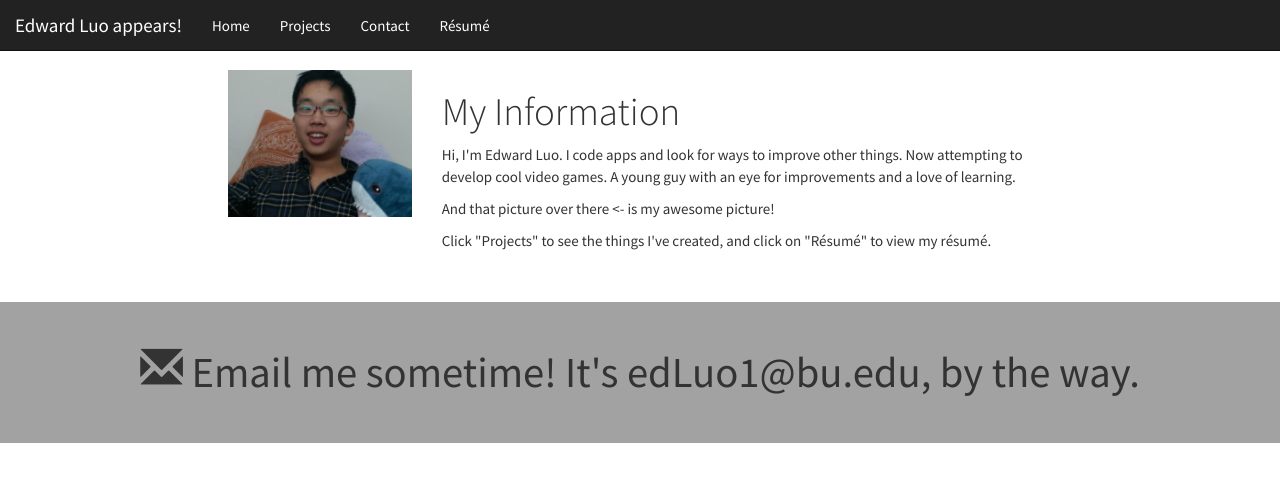
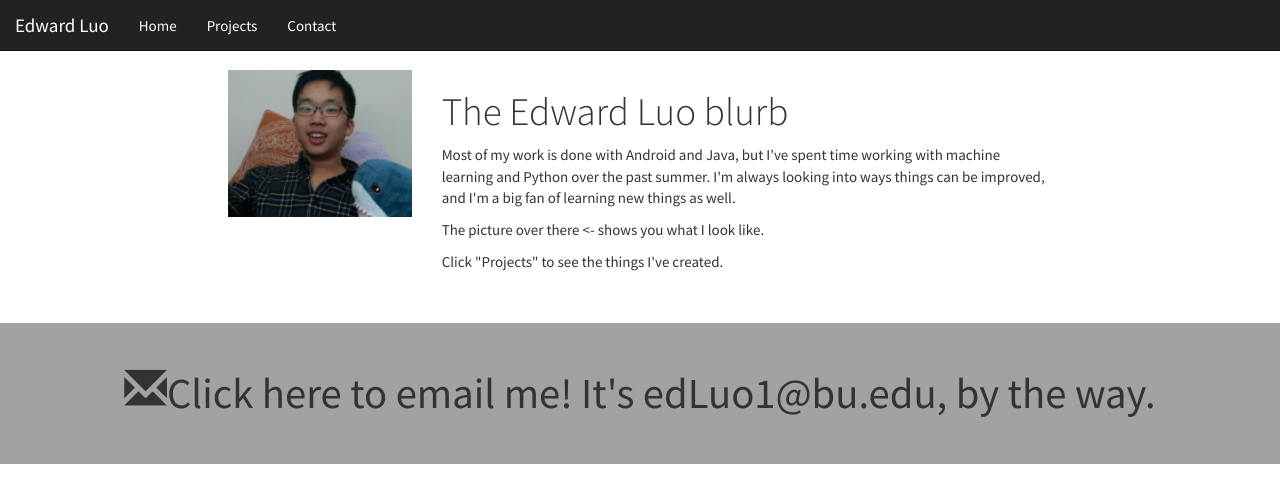
Before and after one commit to edluo1/edluo1.github.io, a plain HTML site: page index.html in a window 1280 px wide. Drawn offline with nearby package versions, Linux system fonts and the light colour scheme.

Commit message:
Updated some text on the site

```diff
--- a/index.html
+++ b/index.html
@@ -10,7 +10,7 @@
     <nav class="navbar navbar-default navbar-fixed-top">
         <div class="container-fluid">
             <div class="navbar-header">
-                <a href="index.html" class="navbar-brand">Edward Luo appears!</a>
+                <a href="index.html" class="navbar-brand">Edward Luo</a>
                 <button type="button" class="navbar-toggle collapsed dropdown" data-toggle="collapse" data-target="#my-navigation">
                     <span class="sr-only">Navigation toggle</span>
                     <span class="icon-bar"></span>
@@ -26,7 +26,6 @@
                     <li><a href="#" class="active">Home</a></li>
                     <li><a href="projects.html">Projects</a></li>
                     <li><a href="#contact-us">Contact</a></li>
-                    <li><a href="ResumeEdwardLuo.pdf">Résumé</a></li>
                 </ul>
             </div>
         </div>
@@ -34,27 +33,26 @@
     <div class="container-fluid">
         <div class="row about-me">
             <div class="col-md-2 col-md-offset-2">
-                <img src="Images/self-pic2.jpg" class="img-responsive"/>
+                <img src="Images/self-pic2.jpg" class="img-responsive" alt="Edward Luo's picture"/>
             </div>
             <div class="col-md-6">
-                <h1>My Information</h1>
+                <h1>The Edward Luo blurb</h1>
                 <p>
-                    Hi, I'm Edward Luo. I code apps and look for ways to improve other things. Now attempting to develop
-                    cool video games. A young guy with an eye for improvements and a love of learning.
+                   Most of my work is done with Android and Java, but I've spent time working with machine learning and Python over the past summer. I'm always looking into ways things can be improved, and I'm a big fan of learning new things as well.
                 </p>
                 <p>
-                    And that picture over there <span id="arrow">&lt;-</span> is my awesome picture!
+                    The picture over there <span id="arrow">&lt;-</span> shows you what I look like.
                 </p>
                 <p>
-                    Click "Projects" to see the things I've created, and click on "Résumé" to view my résumé.
+                    Click "Projects" to see the things I've created.
                 </p>
             </div>
         </div>
         <div class="row contact" id="contact-us">
-            <span class="glyphicon glyphicon-envelope"></span> Email me sometime!
-            It's <a href="mailto:edLuo1@bu.edu">edLuo1@bu.edu</a>, by the way.
+                    <a href="mailto:edLuo1@bu.edu"><span class="glyphicon glyphicon-envelope"></span>Click here to email me!
+                    It's edLuo1@bu.edu, by the way.</a>
+                </div>
         </div>
-    </div>
     <script src="Scripts/jquery-2.1.4.min.js"></script>
     <script src="Scripts/bootstrap.min.js"></script>
     <script src="Scripts/bootstrap-toolkit.min.js"></script>
```
Also changed, not shown: projects.html (+8 -10 lines).
